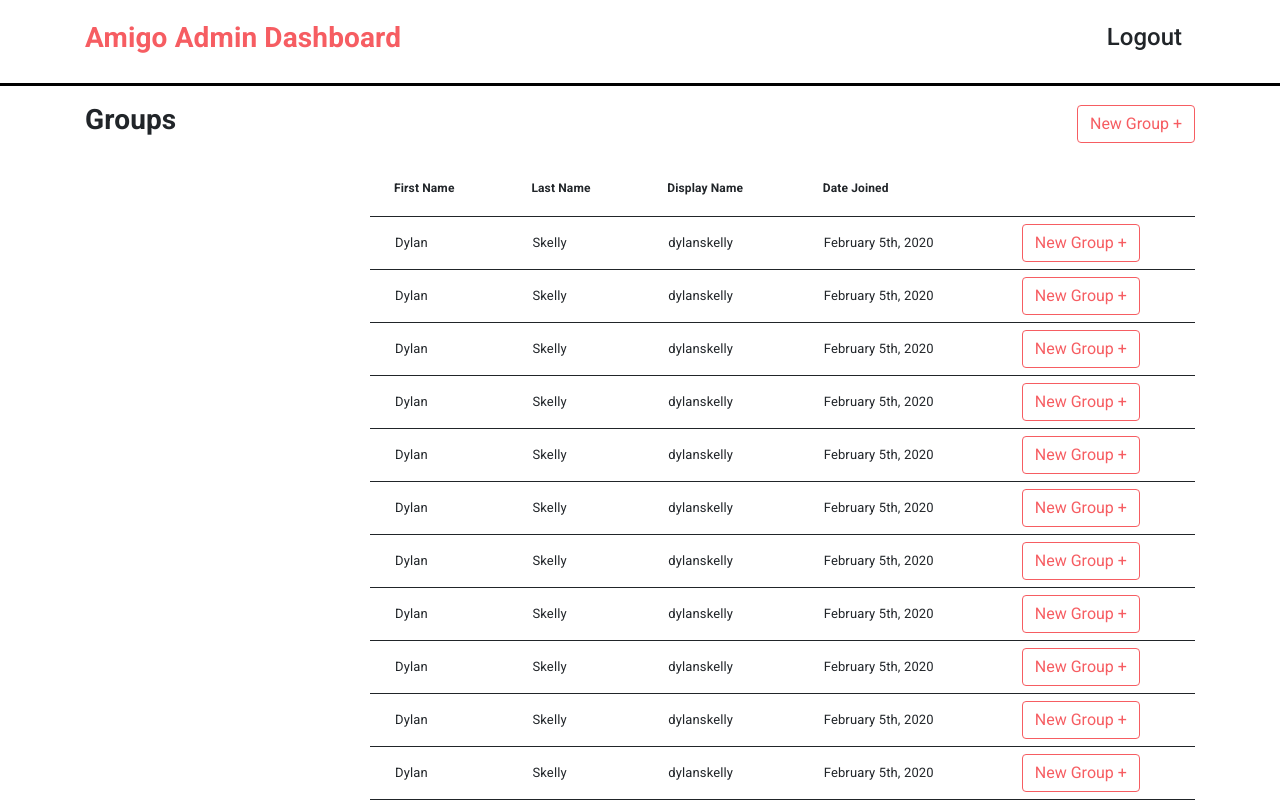
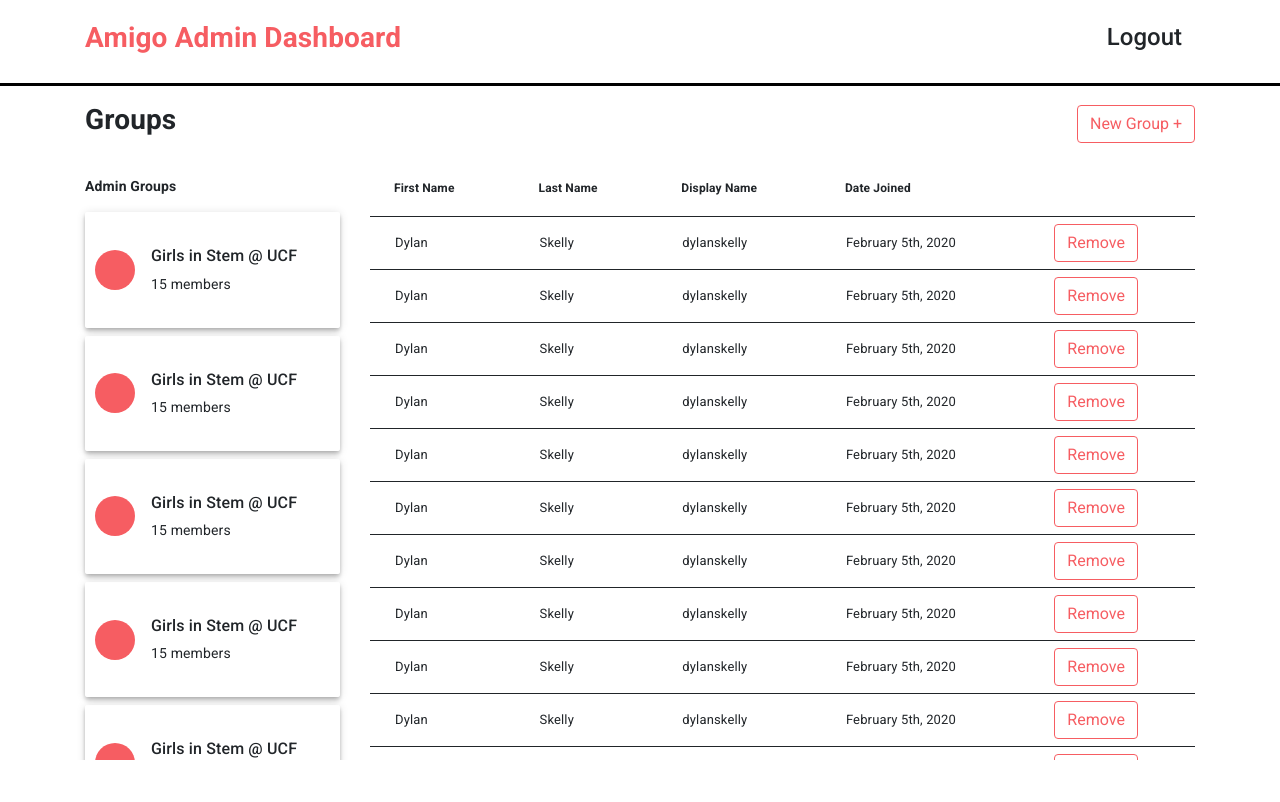
Before and after one commit to Dylans123/Amigo-Web, a Vue app in the folder frontend/: page / in a window 1280 px wide. Shown: the top 802 px of the page. Built offline with nearby package versions, Linux system fonts and the light colour scheme.

Commit message:
Added card component for groups

```diff
--- a/frontend/src/components/Home.vue
+++ b/frontend/src/components/Home.vue
@@ -13,10 +13,23 @@
           <button type="button" class="btn btn-outline-primary" v-on:click="logout()">New Group +</button>
         </div>
         <div class="row">
-          <div class="col-3">
-
+          <div class="col-3 home-data">
+            <p class="my-3"><b>Admin Groups</b></p>
+            <template v-for="group in groups">
+              <md-card :key="group.name" class="my-2 md-elevation-4" md-with-hover>
+                <md-card-media>
+                  <div class="red-circle"></div>
+                </md-card-media>
+                <md-card-header>
+                  <md-card-header-text>
+                    <div><h6>{{ group.name }}</h6></div>
+                    <div>{{ group.memberCount }} members</div>
+                  </md-card-header-text>
+                </md-card-header>
+              </md-card>
+            </template>
           </div>
-          <div class="col-9">
+          <div class="col-9 home-data">
             <md-table>
               <md-table-row>
                 <md-table-head>First Name</md-table-head>
@@ -32,7 +45,7 @@
                   <md-table-cell>{{ user.displayName }}</md-table-cell>
                   <md-table-cell>{{ user.dateJoined }}</md-table-cell>
                   <md-table-cell>
-                    <button type="button" class="btn btn-outline-primary" v-on:click="logout()">New Group +</button>
+                    <button type="button" class="btn btn-outline-primary" v-on:click="logout()">Remove</button>
                   </md-table-cell>
                 </md-table-row>
               </template>
@@ -44,6 +57,7 @@
 </template>
 <script>
 import generateUsers from "../users.js"
+import generateGroups from "../groups.js"
 export default {
   mounted: () => {
     const cookie = document.cookie;
@@ -51,7 +65,8 @@ export default {
   },
   data: function() {
     return {
-      users: generateUsers()
+      users: generateUsers(),
+      groups: generateGroups()
     }
   },
   methods: {
@@ -70,4 +85,20 @@ export default {
   .admin-text {
     color: #F65D62;
   }
+  .home-data {
+    max-height: 75vh;
+    overflow: scroll;
+  }
+  .red-circle {
+    border-radius: 100%;
+    height: 40px;
+    width: 40px;
+    background: #F65D62;
+  }
+  .md-card {
+    display: flex;
+    flex-direction: row;
+    align-items: center;
+    padding: 10px;
+  }
 </style>
--- /dev/null
+++ b/frontend/src/groups.js
@@ -0,0 +1,107 @@
+function generateGroups() {
+  return (
+    [
+      {
+        "name": "Girls in Stem @ UCF",
+        "memberCount": 15,
+      },
+      {
+        "name": "Girls in Stem @ UCF",
+        "memberCount": 15,
+      },
+      {
+        "name": "Girls in Stem @ UCF",
+        "memberCount": 15,
+      },
+      {
+        "name": "Girls in Stem @ UCF",
+        "memberCount": 15,
+      },
+      {
+        "name": "Girls in Stem @ UCF",
+        "memberCount": 15,
+      },
+      {
+        "name": "Girls in Stem @ UCF",
+        "memberCount": 15,
+      },
+      {
+        "name": "Girls in Stem @ UCF",
+        "memberCount": 15,
+      },
+      {
+        "name": "Girls in Stem @ UCF",
+        "memberCount": 15,
+      },
+      {
+        "name": "Girls in Stem @ UCF",
+        "memberCount": 15,
+      },
+      {
+        "name": "Girls in Stem @ UCF",
+        "memberCount": 15,
+      },
+      {
+        "name": "Girls in Stem @ UCF",
+        "memberCount": 15,
+      },
+      {
+        "name": "Girls in Stem @ UCF",
+        "memberCount": 15,
+      },
+      {
+        "name": "Girls in Stem @ UCF",
+        "memberCount": 15,
+      },
+      {
+        "name": "Girls in Stem @ UCF",
+        "memberCount": 15,
+      },
+      {
+        "name": "Girls in Stem @ UCF",
+        "memberCount": 15,
+      },
+      {
+        "name": "Girls in Stem @ UCF",
+        "memberCount": 15,
+      },
+      {
+        "name": "Girls in Stem @ UCF",
+        "memberCount": 15,
+      },
+      {
+        "name": "Girls in Stem @ UCF",
+        "memberCount": 15,
+      },
+      {
+        "name": "Girls in Stem @ UCF",
+        "memberCount": 15,
+      },
+      {
+        "name": "Girls in Stem @ UCF",
+        "memberCount": 15,
+      },
+      {
+        "name": "Girls in Stem @ UCF",
+        "memberCount": 15,
+      },
+      {
+        "name": "Girls in Stem @ UCF",
+        "memberCount": 15,
+      },
+      {
+        "name": "Girls in Stem @ UCF",
+        "memberCount": 15,
+      },
+      {
+        "name": "Girls in Stem @ UCF",
+        "memberCount": 15,
+      },
+      {
+        "name": "Girls in Stem @ UCF",
+        "memberCount": 15,
+      },
+    ]
+  )}
+
+  export default generateGroups;
```
